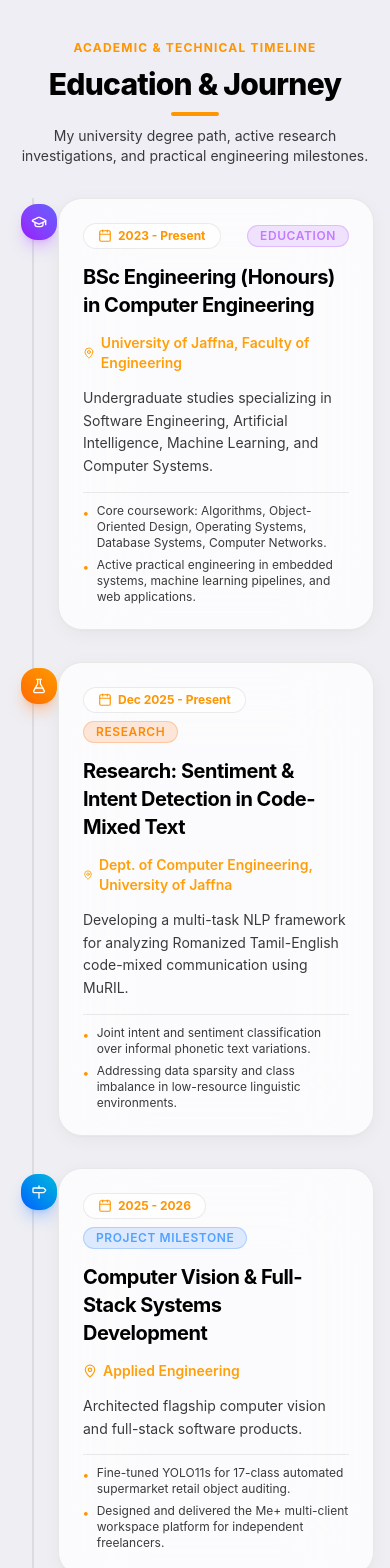
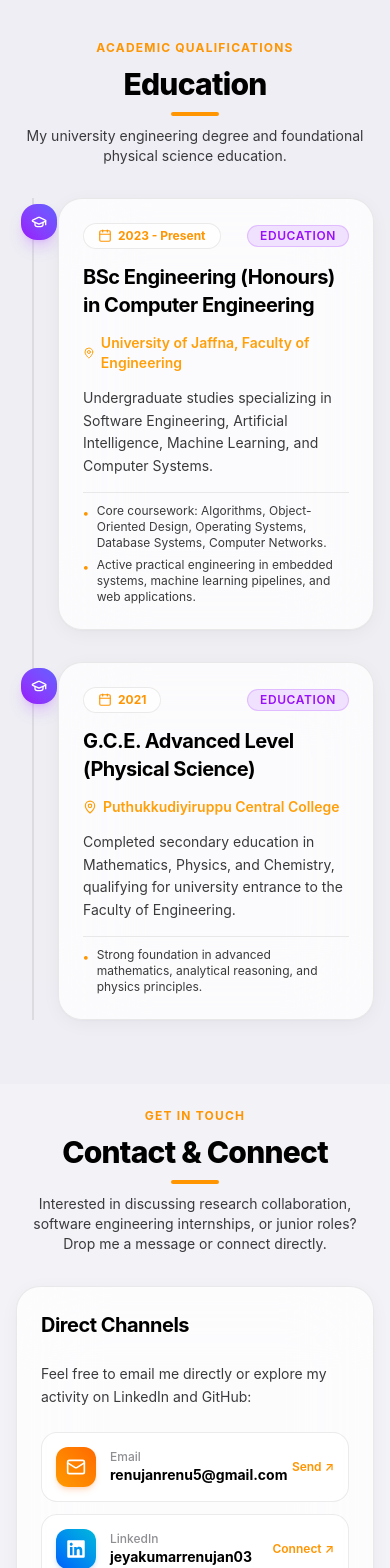
Before and after one commit to JeyakumarRenujan/devportfolio, a React (Vite) app: page / in a window 390 px wide. Shown: the part 9180-10748 px from the top of the page. Built offline with nearby package versions, Linux system fonts and the light colour scheme.

Commit message:
feat(education): display only Education section with university degree and A/L qualifications

```diff
--- a/src/components/Journey/Journey.jsx
+++ b/src/components/Journey/Journey.jsx
@@ -1,33 +1,6 @@
 import { motion, useReducedMotion } from "framer-motion";
-import { GraduationCap, FlaskConical, Milestone, Calendar, MapPin } from "lucide-react";
+import { GraduationCap, Calendar, MapPin } from "lucide-react";
 import journeyData from "../../data/journeyData";
-
-function getTypeMeta(type) {
-  switch (type) {
-    case "Research":
-      return {
-        icon: FlaskConical,
-        color: "from-orange-500 to-amber-500",
-        shadow: "shadow-orange-500/30",
-        badgeBg: "bg-orange-500/15 text-orange-400 border-orange-500/25",
-      };
-    case "Project Milestone":
-      return {
-        icon: Milestone,
-        color: "from-blue-600 to-cyan-500",
-        shadow: "shadow-blue-500/30",
-        badgeBg: "bg-blue-500/15 text-blue-400 border-blue-500/25",
-      };
-    case "Education":
-    default:
-      return {
-        icon: GraduationCap,
-        color: "from-purple-600 to-indigo-500",
-        shadow: "shadow-purple-500/30",
-        badgeBg: "bg-purple-500/15 text-purple-400 border-purple-500/25",
-      };
-  }
-}
 
 function Journey() {
   const shouldReduceMotion = useReducedMotion();
@@ -44,42 +17,38 @@ function Journey() {
 
   return (
     <section
-      id="journey"
+      id="education"
       className="pt-6 sm:pt-8 pb-16 sm:pb-20 px-4 sm:px-6 lg:px-8 bg-[var(--bg-alt)]/30 transition-colors duration-200 scroll-mt-20"
     >
       <div className="max-w-4xl mx-auto space-y-8 sm:space-y-10">
         {/* Section Header */}
         <div className="text-center space-y-2.5">
           <p className="text-xs sm:text-sm font-bold tracking-widest uppercase text-[var(--primary)]">
-            Academic & Technical Timeline
+            Academic Qualifications
           </p>
           <h2 className="text-3xl sm:text-4xl md:text-5xl font-extrabold text-[var(--heading)] tracking-tight">
-            Education & Journey
+            Education
           </h2>
           <div className="w-12 h-1 bg-[var(--primary)] mx-auto rounded-full" />
           <p className="text-sm sm:text-base text-[var(--text)] max-w-xl mx-auto">
-            My university degree path, active research investigations, and practical engineering milestones.
+            My university engineering degree and foundational physical science education.
           </p>
         </div>
 
-        {/* Apple Activity / Fitness Timeline Rail */}
+        {/* Education Timeline Rail */}
         <div className="relative border-l-2 border-[var(--border)] ml-4 sm:ml-6 pl-6 sm:pl-8 space-y-8 sm:space-y-10">
-          {journeyData.map((item, idx) => {
-            const meta = getTypeMeta(item.type);
-            const Icon = meta.icon;
-
-            return (
+          {journeyData.map((item, idx) => (
             <motion.div
               key={item.id}
               {...anim(idx * 0.05)}
               className="relative group"
             >
-                {/* Timeline Apple Activity Ring Node */}
+              {/* Timeline GraduationCap Node */}
               <div
-                  className={`absolute -left-[37px] sm:-left-[45px] top-1.5 w-9 h-9 rounded-2xl bg-gradient-to-tr ${meta.color} flex items-center justify-center text-white shadow-lg ${meta.shadow} group-hover:scale-110 transition-transform duration-200`}
+                className="absolute -left-[37px] sm:-left-[45px] top-1.5 w-9 h-9 rounded-2xl bg-gradient-to-tr from-purple-600 to-indigo-500 flex items-center justify-center text-white shadow-lg shadow-purple-500/25 group-hover:scale-110 transition-transform duration-200"
                 aria-hidden="true"
               >
-                  <Icon className="w-4 h-4" />
+                <GraduationCap className="w-4 h-4" />
               </div>
 
               {/* Card Content - Inset Frosted Glass */}
@@ -89,9 +58,7 @@ function Journey() {
                     <Calendar className="w-3.5 h-3.5" />
                     {item.period}
                   </span>
-                    <span
-                      className={`text-xs font-semibold px-3 py-0.5 rounded-full border ${meta.badgeBg} uppercase tracking-wider`}
-                    >
+                  <span className="text-xs font-semibold px-3 py-0.5 rounded-full border bg-purple-500/15 text-purple-600 border-purple-500/25 uppercase tracking-wider">
                     {item.type}
                   </span>
                 </div>
@@ -121,8 +88,7 @@ function Journey() {
                 )}
               </div>
             </motion.div>
-            );
-          })}
+          ))}
         </div>
       </div>
     </section>
--- a/src/data/journeyData.js
+++ b/src/data/journeyData.js
@@ -1,4 +1,4 @@
-const journeyData = [
+const educationData = [
   {
     id: 1,
     period: "2023 - Present",
@@ -14,45 +14,6 @@ const journeyData = [
   },
   {
     id: 2,
-    period: "Dec 2025 - Present",
-    type: "Research",
-    title: "Research: Sentiment & Intent Detection in Code-Mixed Text",
-    institution: "Dept. of Computer Engineering, University of Jaffna",
-    description:
-      "Developing a multi-task NLP framework for analyzing Romanized Tamil-English code-mixed communication using MuRIL.",
-    highlights: [
-      "Joint intent and sentiment classification over informal phonetic text variations.",
-      "Addressing data sparsity and class imbalance in low-resource linguistic environments.",
-    ],
-  },
-  {
-    id: 3,
-    period: "2025 - 2026",
-    type: "Project Milestone",
-    title: "Computer Vision & Full-Stack Systems Development",
-    institution: "Applied Engineering",
-    description:
-      "Architected flagship computer vision and full-stack software products.",
-    highlights: [
-      "Fine-tuned YOLO11s for 17-class automated supermarket retail object auditing.",
-      "Designed and delivered the Me+ multi-client workspace platform for independent freelancers.",
-    ],
-  },
-  {
-    id: 4,
-    period: "2024 - 2025",
-    type: "Project Milestone",
-    title: "Real-Time Protocols & IoT Automation",
-    institution: "Academic & Systems Engineering",
-    description:
-      "Engineered embedded IoT hardware interfaces and low-latency peer-to-peer web applications.",
-    highlights: [
-      "Built the Intelligent Dam Safety System with automated gate controllers and flood forecasting.",
-      "Implemented Connectify peer-to-peer video streaming using WebRTC and Socket.IO signaling.",
-    ],
-  },
-  {
-    id: 5,
     period: "2021",
     type: "Education",
     title: "G.C.E. Advanced Level (Physical Science)",
@@ -65,4 +26,4 @@ const journeyData = [
   },
 ];
 
-export default journeyData;
+export default educationData;
--- a/src/data/navLinks.js
+++ b/src/data/navLinks.js
@@ -3,8 +3,9 @@ const navLinks = [
   { id: 2, title: "About", href: "#about" },
   { id: 3, title: "Skills", href: "#skills" },
   { id: 4, title: "Projects", href: "#projects" },
-  { id: 5, title: "Journey", href: "#journey" },
-  { id: 6, title: "Contact", href: "#contact" },
+  { id: 5, title: "Research", href: "#research" },
+  { id: 6, title: "Education", href: "#education" },
+  { id: 7, title: "Contact", href: "#contact" },
 ];
 
 export default navLinks;
```
Lines whose indentation alone changed are shown as unchanged.
